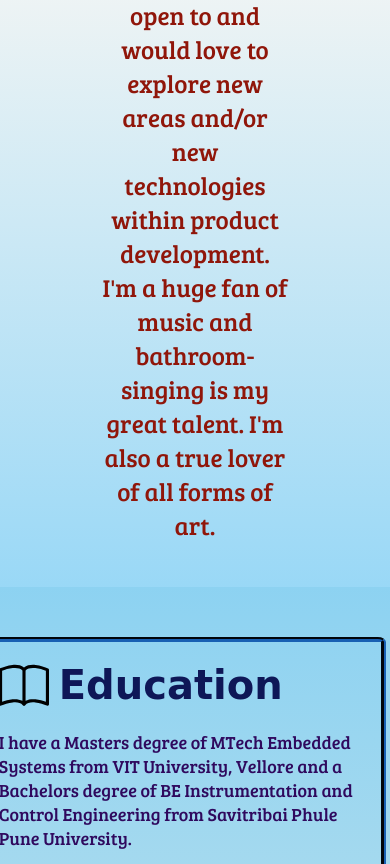
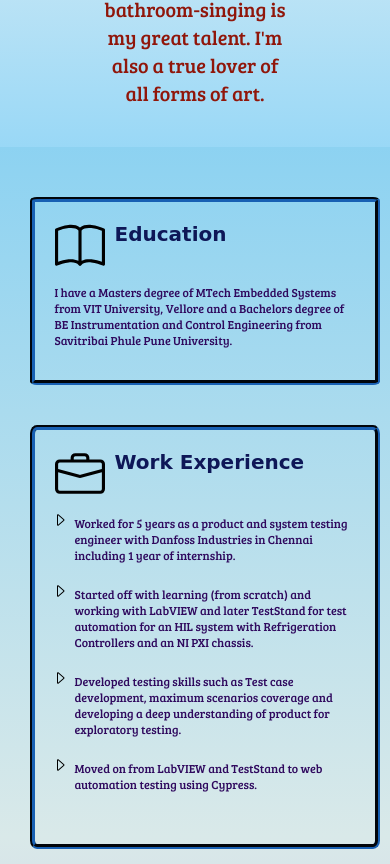
Before and after one commit to disorderly-deepti/deepti-personalSite, a plain HTML site: page index.html in a window 390 px wide. Shown: the part 700-1564 px from the top of the page. Drawn offline with Linux system fonts and the light colour scheme; a web font is replaced by a local one.

Commit message:
after responsive changes

```diff
--- a/style.css
+++ b/style.css
@@ -155,6 +155,7 @@ li{
 }
 ul{
     list-style: url(./arrow.svg);
+    padding-left: 20px;
 }
 
 @media (max-width: 1100px) {
@@ -201,10 +202,10 @@ ul{
 
 }
 
-@media (min-width: 319px) and (max-width: 780px) {
+@media (min-width: 401px) and (max-width: 780px) {
     .grid-container2{
         display:inline;
-        margin-right: 50px;
+        margin-right: 25px;
     }
     .education{
         margin-bottom: 40px;
@@ -215,4 +216,43 @@ ul{
     .skills{
         margin-bottom: 40px;
     }
+    .myface{
+        height: 250px;
+
+    }
 }
+
+@media (max-width: 400px) {
+    .grid-container2{
+        display:inline;
+        margin-right: 10px;
+        margin-left: 10px;
+    }
+    .education{
+        margin-bottom: 40px;
+    }
+    .experience{
+        margin-bottom: 40px;
+    }
+    .skills{
+        margin-bottom: 40px;
+    }
+    .intro > p{
+        font-size: 20px;
+    }
+    h1{
+        font-size: 50px;
+    }
+    h2{
+        font-size: 20px;
+    }
+    #qualification .delius{
+        font-size: 12px;
+    }
+    .contact > p{
+        font-size: 15px;
+    }
+    .myface{
+        height: 200px;
+    }
+}
```
